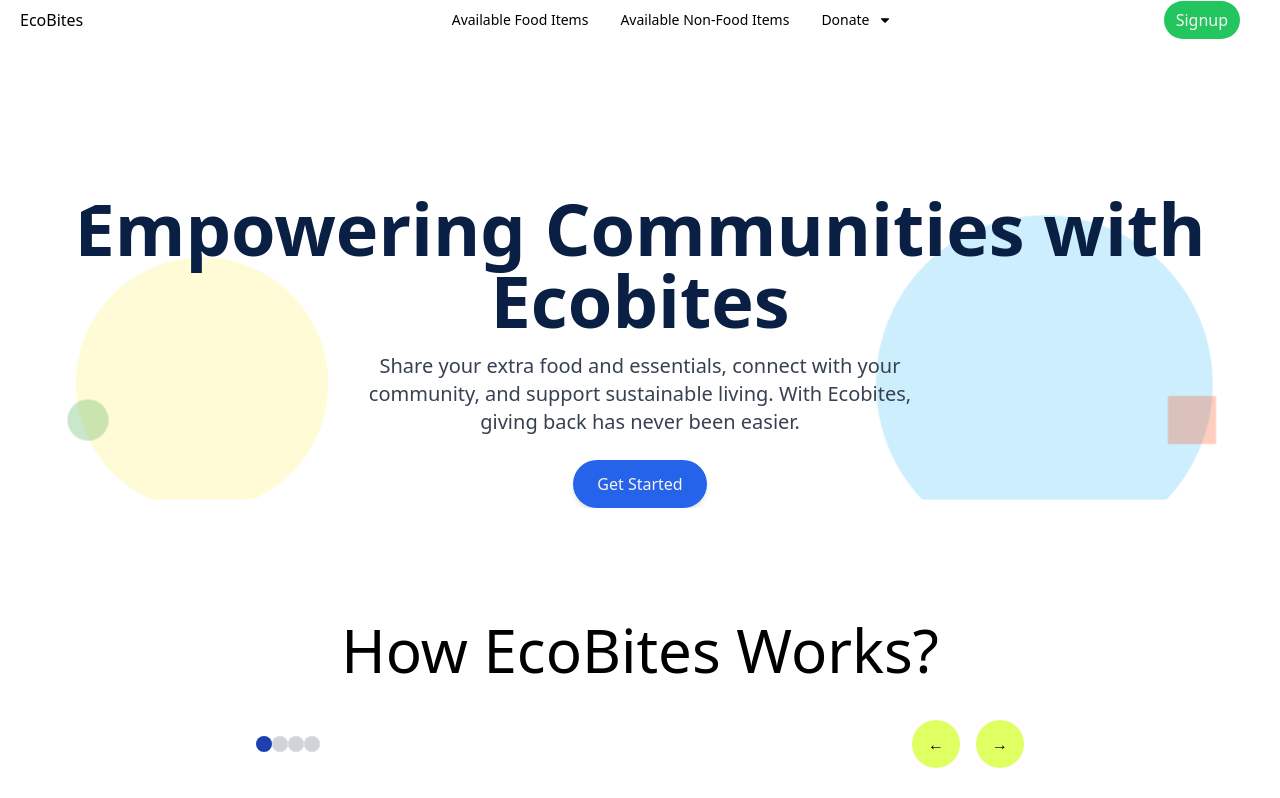
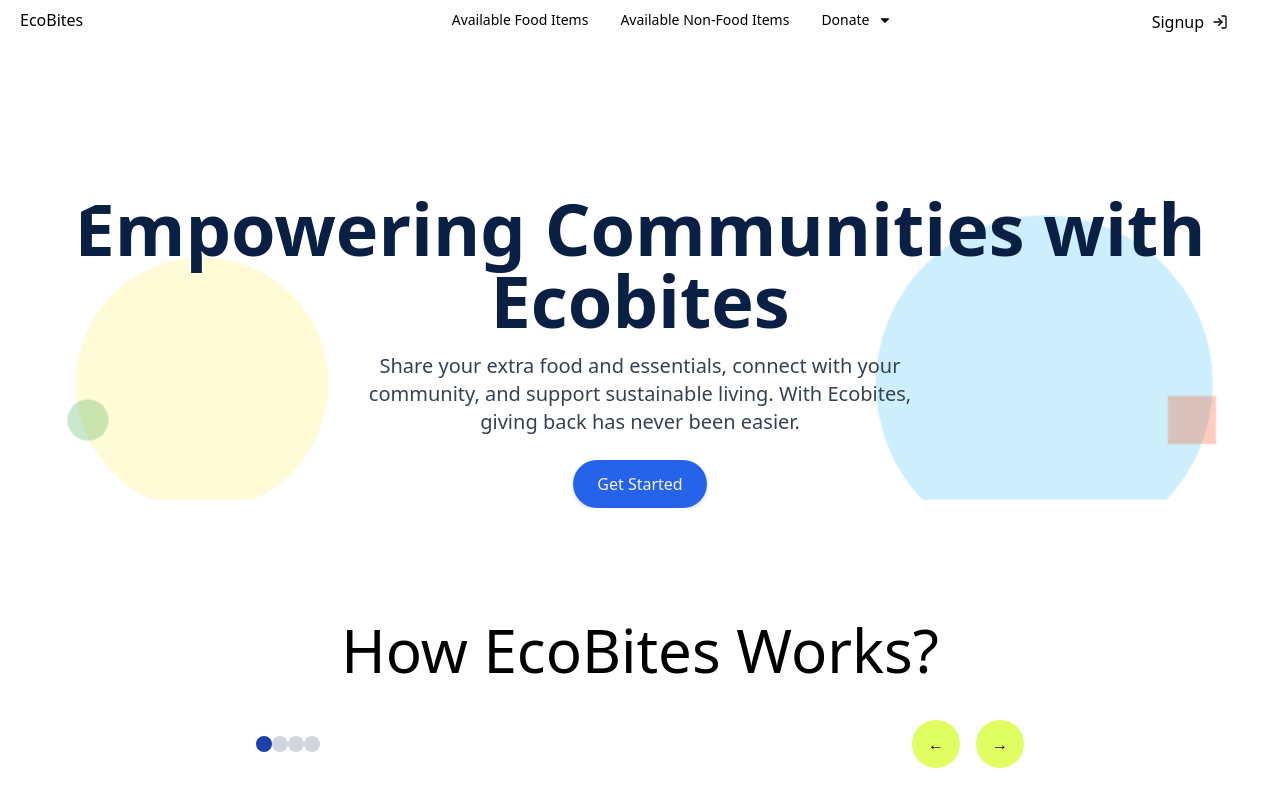
Before and after one commit to SravanamCharan20/Ecobites, a React (Vite) app in the folder frontend/: page / in a window 1280 px wide. Shown: the top 798 px of the page. Built offline with nearby package versions, Linux system fonts and the light colour scheme.

Commit message:
ui of signup changed

```diff
--- a/frontend/src/components/SIgnupbutton.jsx
+++ b/frontend/src/components/SIgnupbutton.jsx
@@ -2,6 +2,8 @@ import React, { useState, useEffect, useRef } from 'react';
 import { Link, useLocation } from 'react-router-dom';
 import { useSelector } from 'react-redux';
 import Logout from './Logout';
+import { FiLogIn } from "react-icons/fi";
+
 
 const SignupButton = () => {
   const location = useLocation();
@@ -60,13 +62,13 @@ const SignupButton = () => {
       ) : (
         <Link
           to="/signup"
-          className={`px-3 py-2 rounded-full ${
+          className={`px-3 py-2 mt-1 flex rounded-full ${
             location.pathname === '/signup'
-              ? 'bg-green-500 text-white'
-              : 'bg-green-500 text-white hover:bg-black hover:translate-x-1 hover:translate-y-1'
+              ? 'bg-gray-800 text-white'
+              : ' text-black'
           }`}
         >
-          Signup
+          Signup<FiLogIn className='ml-2 mt-1'/>
         </Link>
       )}
     </div>
```
